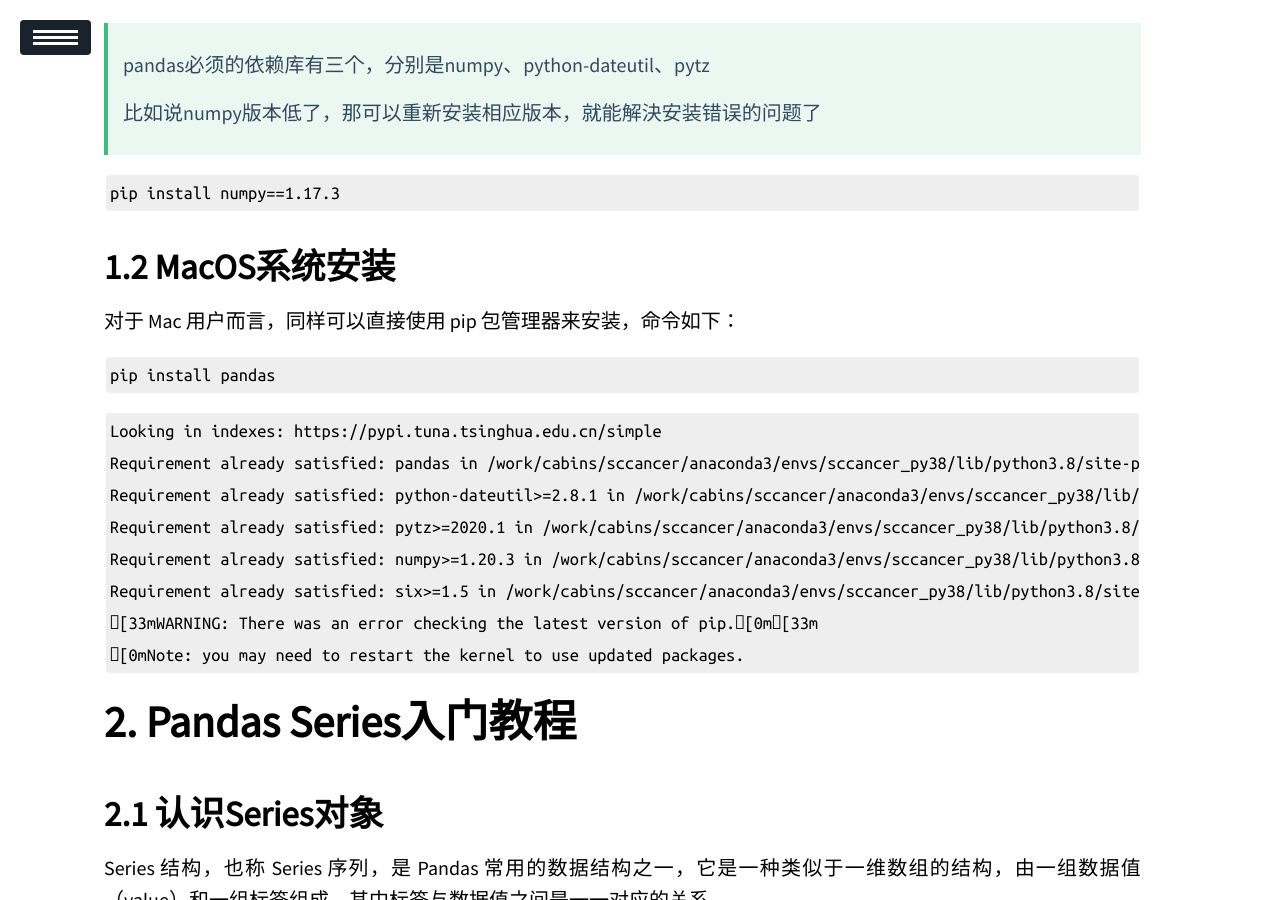
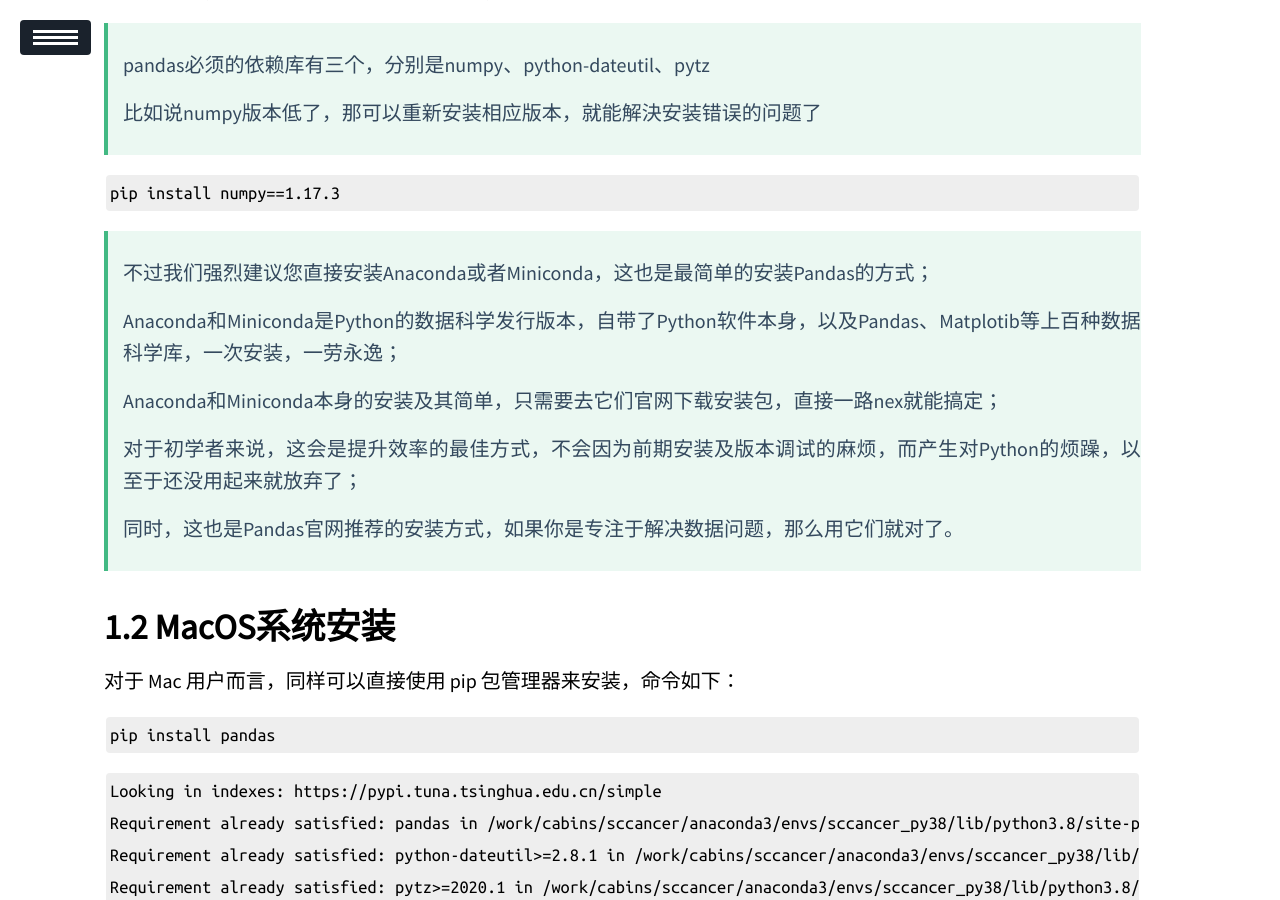
Before and after one commit to ssskz/ssskz.github.io, a Jekyll site: the page built from _posts/2023-2-28-Pandas.md, in a window 1280 px wide and 900 px high, scrolled down 1365 px. Built offline with Jekyll 4.4.1, drawn with Linux system fonts in a browser that asks for light colours; our own code applies the rules of GitHub Pages for plain Markdown files; a script that is not in the unit is left out.

Commit message:
update
Signed-off-by: ssskz <12497590+ssskz@user.noreply.gitee.com>

````diff
--- a/_posts/2023-2-28-Pandas.md
+++ b/_posts/2023-2-28-Pandas.md
@@ -54,6 +54,16 @@
 ```markdown
 pip install numpy==1.17.3
 ```
+
+> 不过我们强烈建议您直接安装Anaconda或者Miniconda，这也是最简单的安装Pandas的方式；
+>
+>Anaconda和Miniconda是Python的数据科学发行版本，自带了Python软件本身，以及Pandas、Matplotib等上百种数据科学库，一次安装，一劳永逸；
+>
+>Anaconda和Miniconda本身的安装及其简单，只需要去它们官网下载安装包，直接一路nex就能搞定；
+>
+>对于初学者来说，这会是提升效率的最佳方式，不会因为前期安装及版本调试的麻烦，而产生对Python的烦躁，以至于还没用起来就放弃了；
+>
+>同时，这也是Pandas官网推荐的安装方式，如果你是专注于解决数据问题，那么用它们就对了。
 
 ## MacOS系统安装
 
````
